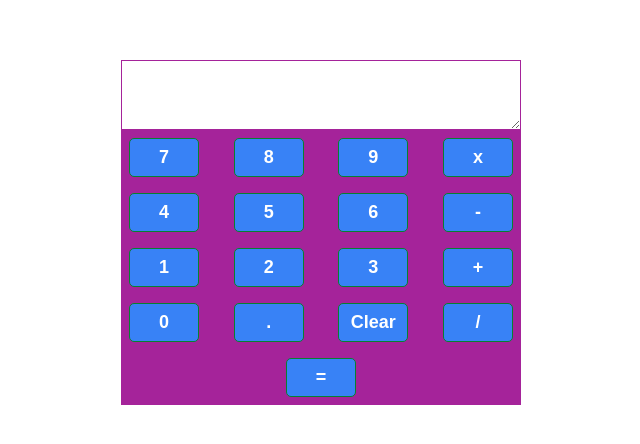
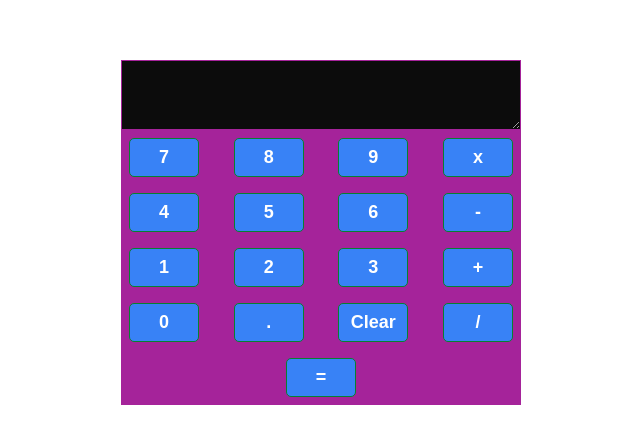
Before and after one commit to tzchileth/calculator, a plain HTML site: page index.html in a window 1280 px wide. Shown: the part 168-612 px from the top of the page, without its empty margins (319-959 px from the left). Drawn offline with Linux system fonts and the light colour scheme.

Commit message:
Change display background-color and font-weight
`Font-weight` changed to bold and `background` to black.

```diff
--- a/css/styles.css
+++ b/css/styles.css
@@ -24,12 +24,13 @@ html {
     box-sizing: border-box;
     display: flex;
     overflow-wrap: break-word;
-    background: rgb(255, 255, 255);
+    background: rgb(12, 12, 12);
     border: 1px solid rgb(165, 35, 154);
     height: 70px;
     width: 400px;
     font-size: 24px;
-    color: black;
+    color: #3882F6;
+    font-weight: bold;
 }
 
 .button-container {
```
